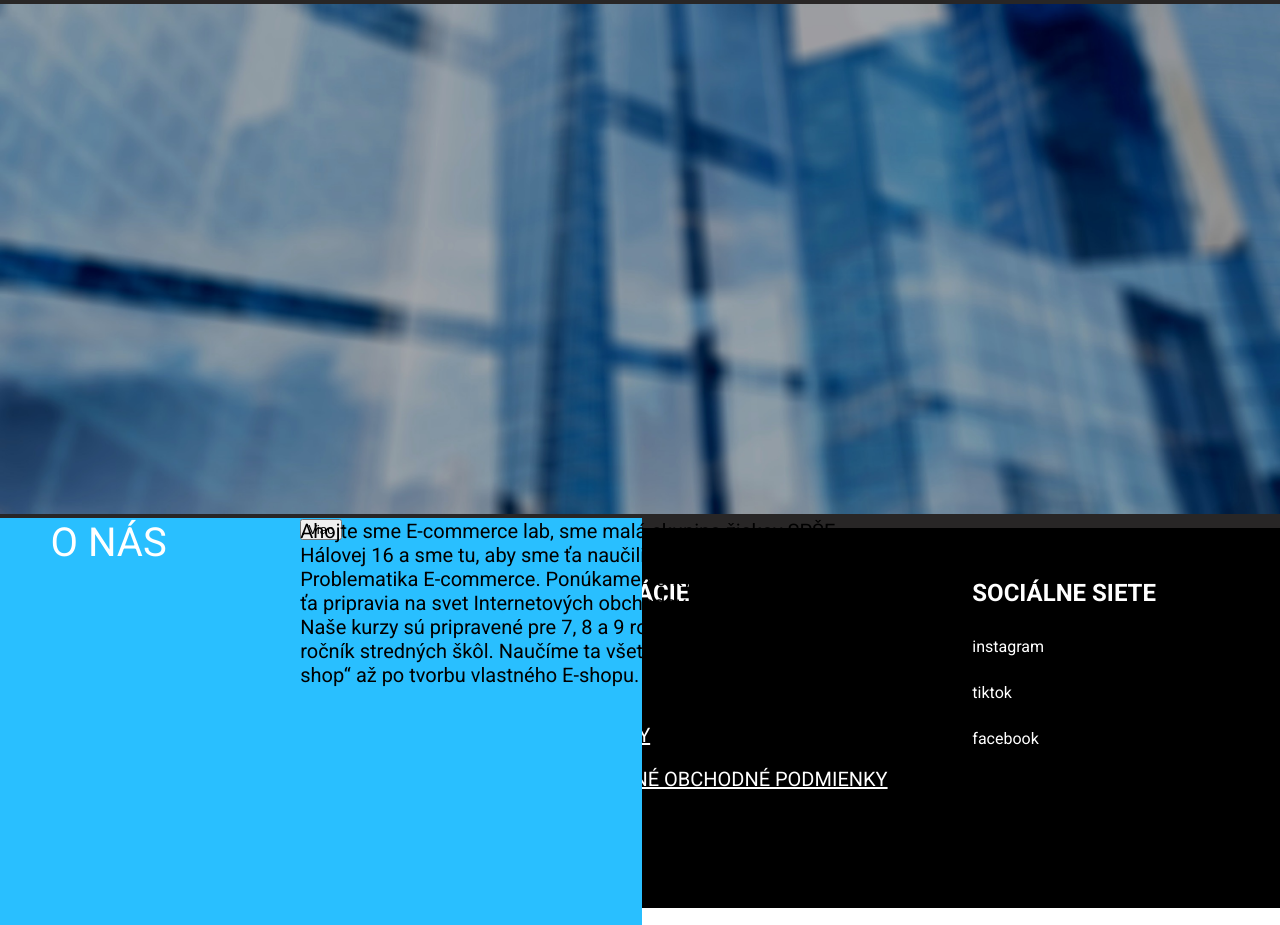
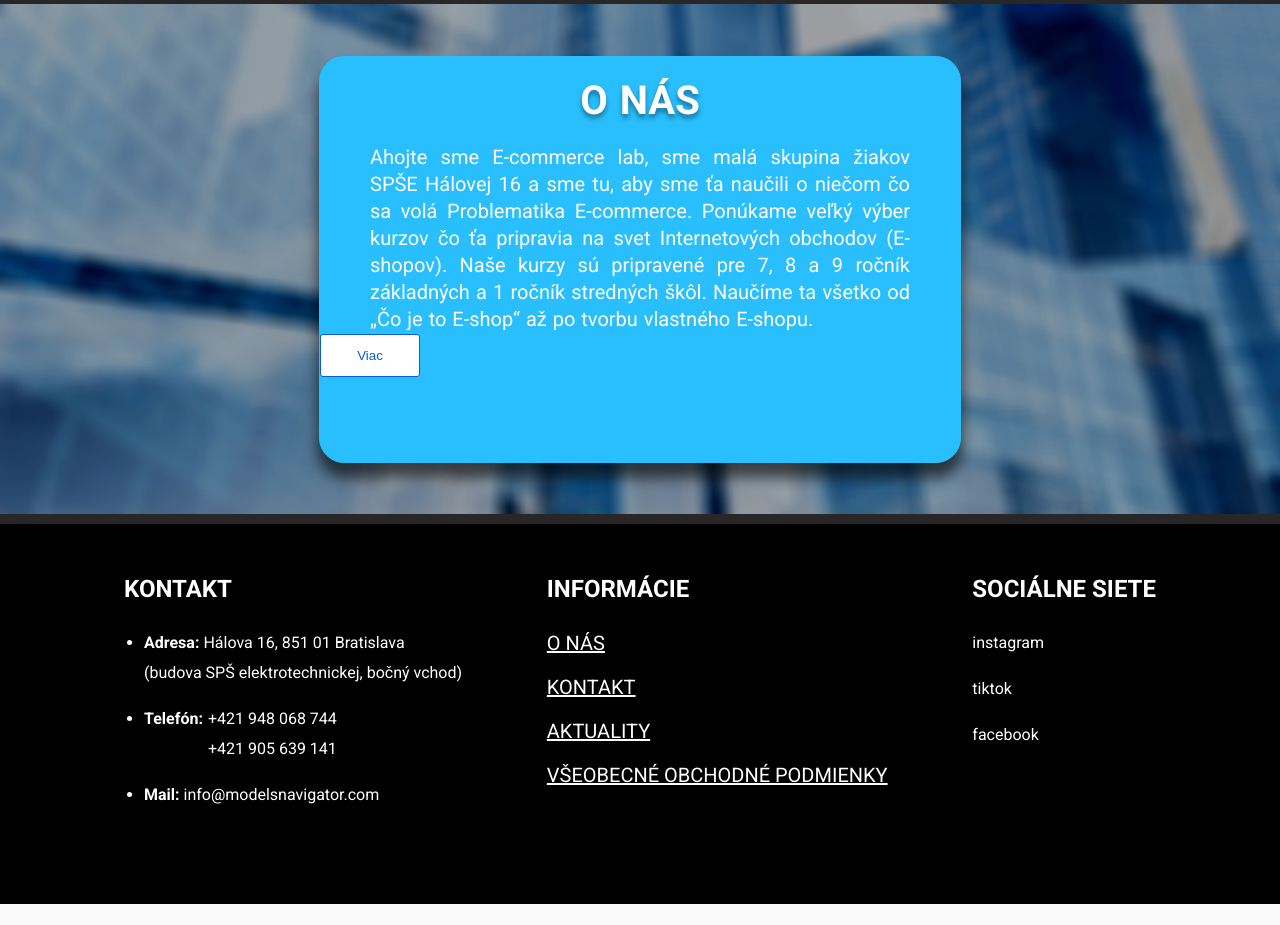
Before and after one commit to snickers-c/commercesurf, a PHP site: page / in a window 1280 px wide. Shown: the part 1282-2207 px from the top of the page. After the commit the page ends 2186 px from the top, so only its background shows below. Run offline with PHP 8.4, Linux system fonts and the light colour scheme.

Commit message:
Úprava štruktúri a doplnenie css
Všetky oddelovače budeme písať velkým písmom a budú sa oddelovať komentármi jednotlivé podstránky.

```diff
--- a/ecommerceLab/styles/main.css
+++ b/ecommerceLab/styles/main.css
@@ -10,10 +10,12 @@ html, body
   height: 10px;
   margin-top: -5px;
 }
+
 /*
 ###############
 ###############
-header
+HLAVNA STRANKA
+HEADER
 */
 .header
 {
@@ -50,10 +52,11 @@ header
 {
   color: rgb(41,191,255);
 }
+
 /*
 ###############
 ###############
-Body
+VIDEO
 */
 .video-div
 {
@@ -72,6 +75,12 @@ Body
   color:white;
   text-shadow: rgba(0,0,0,0.4) 0px 4px 5px;
 }
+
+/*
+###############
+###############
+SLIDER
+*/
 .slider
 {
   height: 510px;
@@ -85,22 +94,13 @@ Body
   width: 100%;
   height: 510px;
 }
-.find-more-slider-button
-{
-  position: absolute;
-  border: rgb(41,191,255) 2px solid;
-  color:white;
-  padding-top: 10px;
-  padding-bottom: 10px;
-  border-radius: 30px;
-  padding-left: 5px;
-  padding-right: 5px;
-  font-size: 33px;
-  font-weight: bold;
-  background-color: rgba(60,151,201, 0.65);
-  cursor: pointer;
-}
-.about-us-index-box
+
+/*
+###############
+###############
+ABOUT US BOX
+*/
+.about-us-box-container
 {
   height: 510px;
   position: relative;
@@ -108,41 +108,89 @@ Body
   justify-content: center;
   align-items: center;
 }
+.about-us-box
+{
+  border: rgb(41,191,255) 1px solid;
+  background-color: rgb(41,191,255);
+  box-shadow: 0px 14px 14px 1px rgba(0, 0, 0, 0.6);
+  border-radius: 25px;
+  width: 640px;
+  height: 405px;
+  position: absolute;
+}
 .about-us-box-title
 {
-  display: flex;
-  position: absolute;
-  width: 541px;
+  display: block;
   color: white;
   font-size: 40px;
+  text-align: center;
+  margin-bottom: 20px;
+  margin-top: 20px;
+  text-shadow: 0px 4px 5px rgba(0, 0, 0, 0.4);
+  font-weight: bold;
+  word-spacing: 2px;
+}
+.about-us-box-text-div
+{
+  display: flex;
+  position: relative;
+  justify-content: center;
+  height: 190px;
+  color: white;
 }
 .about-us-box-text
 {
-  display: flex;
+  width: 540px;
+  font-size: 20px;
   position: absolute;
-  width: 541px;
-  font-size: 20px;
-  align-items: center;
+  line-height: 27px;
+  text-align: justify;
+  word-spacing: 1px;
+}
+.about-us-button
+{
+  background-color: white;
+  border-color: #065fd4/*rgb(41, 118, 211)*/;
+  border-style: solid;
+  border-width: 1px;
+  color:#065fd4;
+  height: 43px;
+  width: 100px;
+  border-radius: 3px;
+  cursor: pointer;
+}
+
+@keyframes slideout
+  {
+    from {width:100px;}
+    to {width: 145px;}
+  }
+.about-us-button:hover
+{
+  color: white;
+  transition: background-color, 0.15s, color 0.15s;
+  transition-property: background-color, color;
+  transition-duration: 0.15s, 0.15s;
+  transition-timing-function: ease, ease;
+  transition-delay: 0s, 0s;
+  background-color: #065fd4/*rgb(41, 118, 211)*/;
+  border-bottom-right-radius: 21px;
+  border-top-right-radius: 21px;
+  animation-name: slideout;
+  animation-duration: 0.5s;
+  animation-fill-mode: forwards;
+  padding-right: 40px;
 }
 .about-us-background
 {
   height: 510px;
   width: 100%;
 }
-.about-us-box
-{
-  display:flex;
-  border: rgb(41,191,255) 1px solid;
-  background-color: rgb(41,191,255);
-  width: 640px;
-  height: 405px;
-  position: absolute;
-  justify-content: center;
-}
+
 /*
 ###############
 ###############
-O nas
+O NAS
 */
 .container
 {
@@ -185,14 +233,12 @@ text-align: center;
   height: 100vh;
   top: 0px;
   z-index: -1;
-
-
 }
 
 /*
 ###############
 ###############
-footer
+FOOTER
 */
 footer
 {
```
